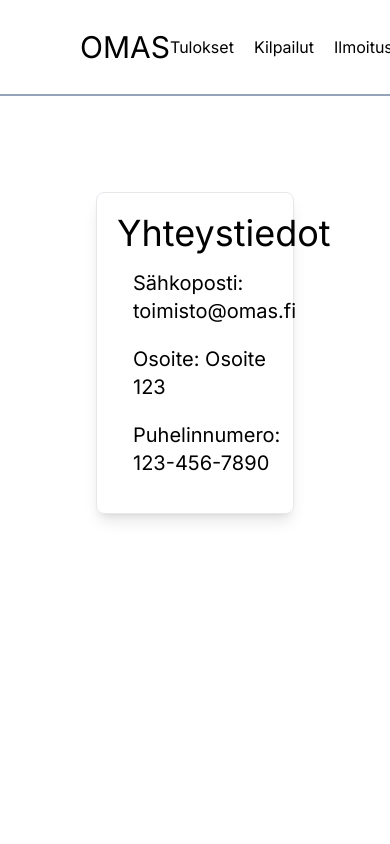
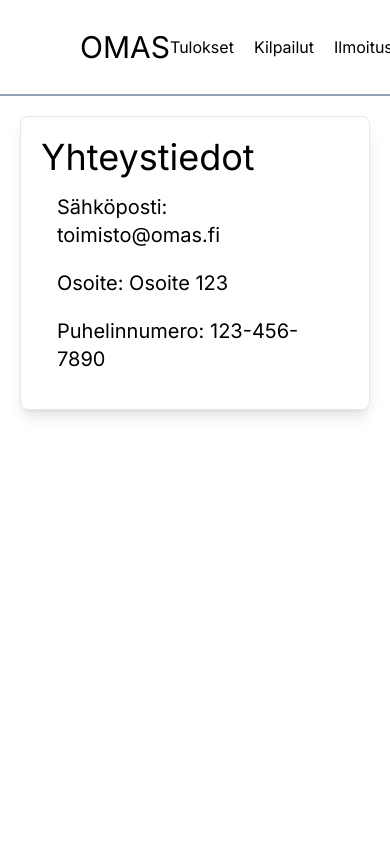
Before and after one commit to aake48/omas-frontend, a Next.js app: page /yhteystiedot in a window 390 px wide. Shown: the top 844 px of the page. Built offline with nearby package versions, Linux system fonts and the light colour scheme.

Commit message:
made contacts responsive

```diff
--- a/src/app/yhteystiedot/page.tsx
+++ b/src/app/yhteystiedot/page.tsx
@@ -3,12 +3,12 @@ import { contacts } from "../lib/constants";
 
 export default function page() {
     return (
-        <main className="flex min-h-screen flex-col items-center justify-between p-24">
-            <div className="mx-20 p-5 text-xl container rounded-lg shadow-lg  border w-full">
+        <main className="flex min-h-screen flex-col items-center justify-between p-5 md:p-24">
+            <div className=" p-5 text-xl container rounded-lg shadow-lg  border w-full">
                 <h1 className="text-4xl">Yhteystiedot</h1>
                 {contacts.map((contact, index) => (
                     <div className=" grid gap-5 p-4" key={index}>
-                        <p>Sähkoposti: {contact.email}</p>
+                        <p>Sähköposti: {contact.email}</p>
                         <p>Osoite: {contact.address}</p>
                         <p>Puhelinnumero: {contact.phone}</p>
                     </div>
```
